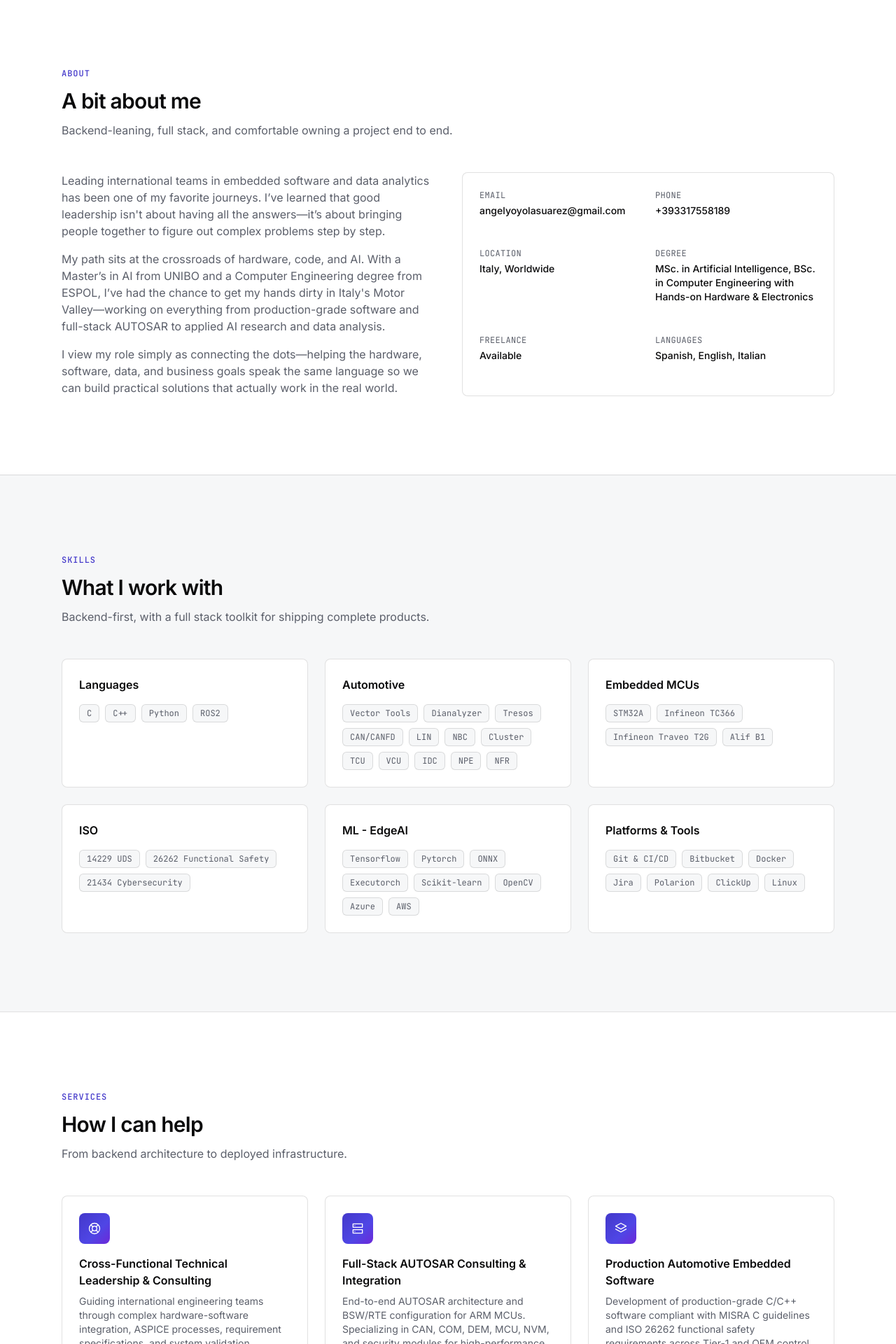
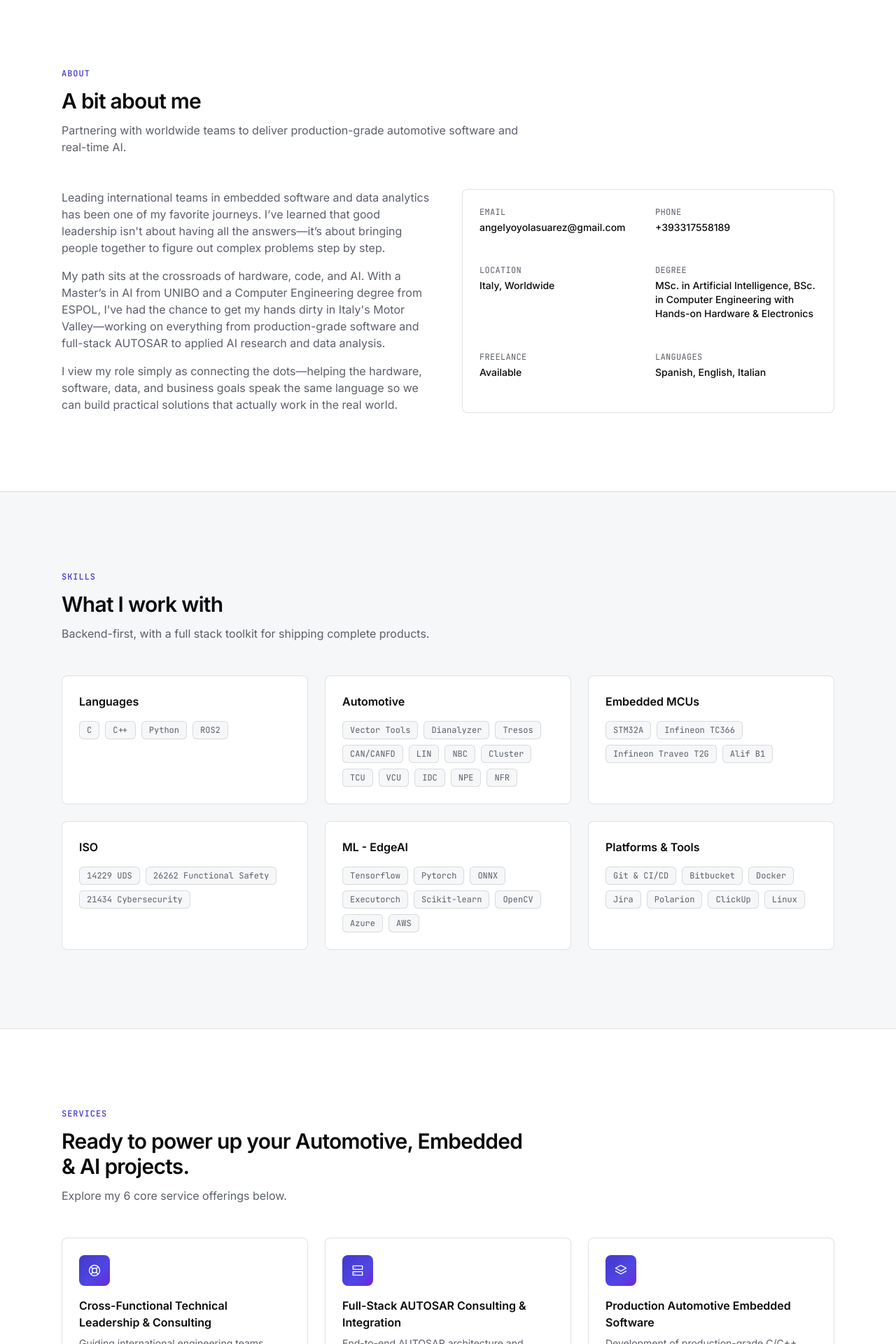
Before and after one commit to ajoyola/angelyoyola, a Next.js app: page / in a window 1280 px wide. Shown: the part 858-2778 px from the top of the page at 70% size. Built offline with nearby package versions, Linux system fonts and the light colour scheme.

Commit message:
Updated about description and services description

```diff
--- a/components/sections/About.tsx
+++ b/components/sections/About.tsx
@@ -16,7 +16,7 @@ export function About() {
       id="about"
       eyebrow="About"
       title="A bit about me"
-      description="Backend-leaning, full stack, and comfortable owning a project end to end."
+      description="Partnering with worldwide teams to deliver production-grade automotive software and real-time AI."
     >
       <div className="grid gap-10 md:grid-cols-2">
         <div className="space-y-4 text-[var(--color-text-muted)]">
--- a/components/sections/Services.tsx
+++ b/components/sections/Services.tsx
@@ -8,8 +8,8 @@ export function Services() {
     <Section
       id="services"
       eyebrow="Services"
-      title="How I can help"
-      description="From backend architecture to deployed infrastructure."
+      title="Ready to power up your Automotive, Embedded & AI projects."
+      description="Explore my 6 core service offerings below."
     >
       <div className="grid gap-6 sm:grid-cols-2 lg:grid-cols-3">
         {services.map((service) => (
```
